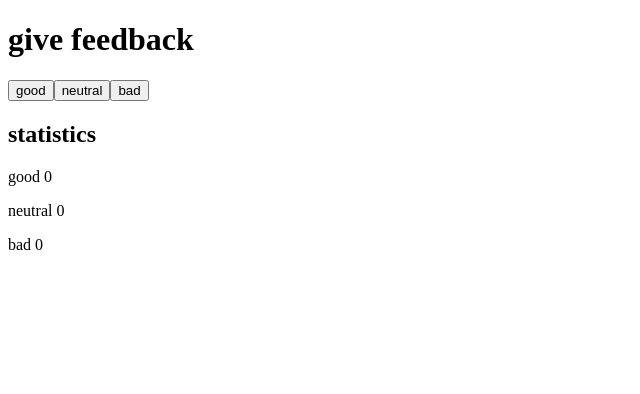
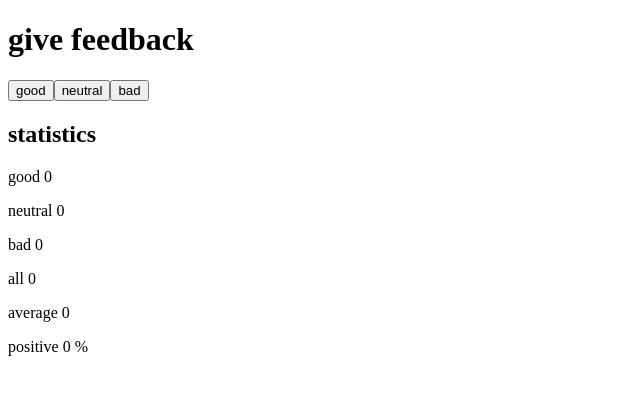
Before and after one commit to shevelevbv/full-stack-open, a React (Create React App) app in the folder part1/unicafe/: page / in a window 1280 px wide. Shown: the top 394 px of the page, without its empty margins (0-640 px from the left). Built offline with nearby package versions, Linux system fonts and the light colour scheme.

Commit message:
feat: complete unicafe 1.7

```diff
--- a/part1/unicafe/src/App.js
+++ b/part1/unicafe/src/App.js
@@ -1,19 +1,27 @@
-import {useState} from "react";
+import { useState } from "react";
 
-const Button = ({handleClick, text}) => <button onClick={handleClick}>{text}</button>
+const Button = ({handleClick, text}) => <button onClick={handleClick}>{text}</button>;
 
-const Stats = ({text, stats}) => {
-  return (
-    <>
-      <p>{text} {stats}</p>
-    </>
-  )
-}
+const Stats = ({text, stats, unit}) => <p>{text} {stats} {unit}</p>;
 
 const App = () => {
-  const [good, setGood] = useState(0)
-  const [neutral, setNeutral] = useState(0)
-  const [bad, setBad] = useState(0)
+  const [good, setGood] = useState(0);
+  const [neutral, setNeutral] = useState(0);
+  const [bad, setBad] = useState(0);
+
+  const GOOD_WEIGHT = 1;
+  const NEUTRAL_WEIGHT = 0;
+  const BAD_WEIGHT = -1;
+
+  const countAll = good + neutral + bad;
+
+  const average = countAll
+    ? (good * GOOD_WEIGHT + neutral * NEUTRAL_WEIGHT + bad * BAD_WEIGHT) / countAll
+    : 0;
+
+  const percentPositive = countAll
+    ? good / countAll * 100
+    : 0;
 
   return (
     <div>
@@ -25,8 +33,11 @@ const App = () => {
       <Stats text={'good'} stats={good} />
       <Stats text={'neutral'} stats={neutral} />
       <Stats text={'bad'} stats={bad} />
+      <Stats text={'all'} stats={good + neutral + bad} />
+      <Stats text={'average'} stats={average} />
+      <Stats text={'positive'} stats={percentPositive} unit={'%'}/>
     </div>
   );
-}
+};
 
 export default App;
--- a/part1/unicafe/src/index.css
+++ /dev/null
@@ -1,13 +0,0 @@
-body {
-  margin: 0;
-  font-family: -apple-system, BlinkMacSystemFont, 'Segoe UI', 'Roboto', 'Oxygen',
-    'Ubuntu', 'Cantarell', 'Fira Sans', 'Droid Sans', 'Helvetica Neue',
-    sans-serif;
-  -webkit-font-smoothing: antialiased;
-  -moz-osx-font-smoothing: grayscale;
-}
-
-code {
-  font-family: source-code-pro, Menlo, Monaco, Consolas, 'Courier New',
-    monospace;
-}
```
Also changed, not shown: part1/unicafe/src/App.css (deleted, +0 -38 lines), part1/unicafe/src/reportWebVitals.js (deleted, +0 -13 lines), part1/unicafe/src/setupTests.js (deleted, +0 -5 lines), part1/unicafe/src/logo.svg (deleted), 1 other file (tests, documents, lock files or other folders).
